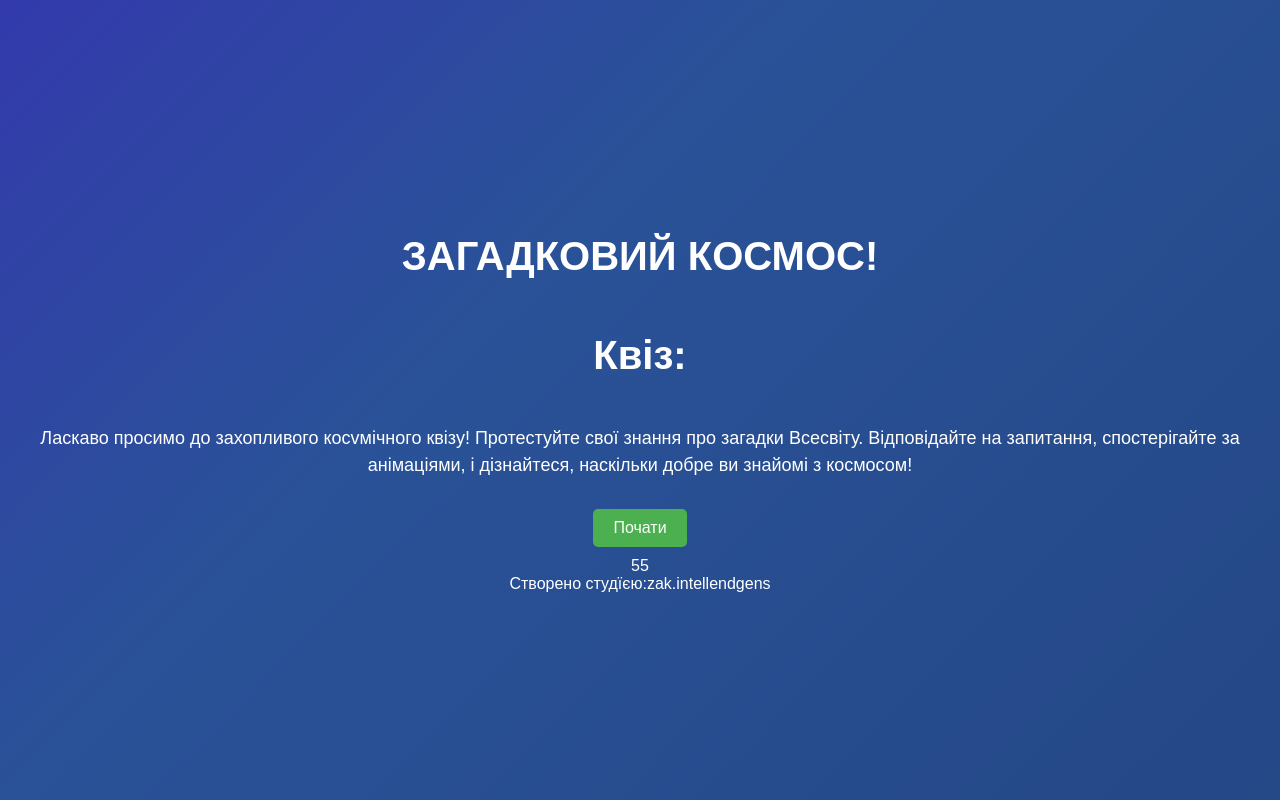
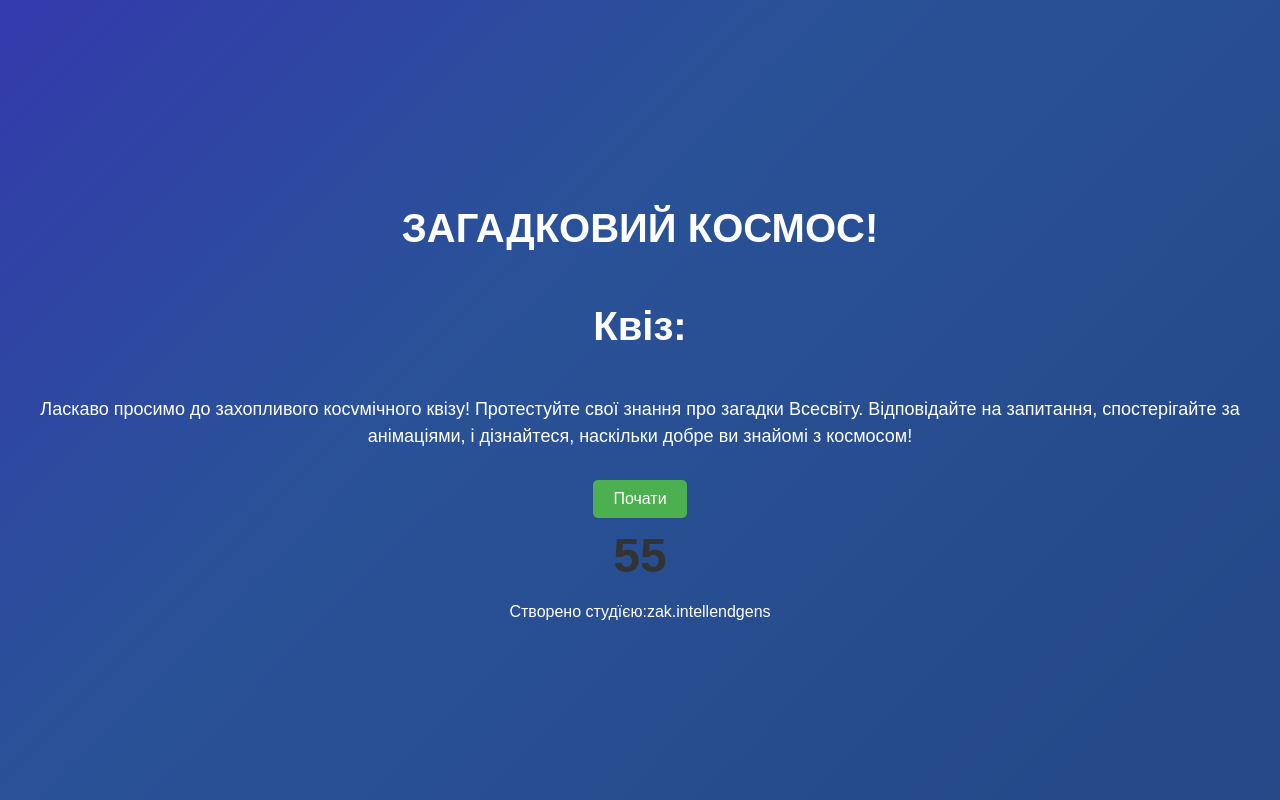
Before and after one commit to faggggg123459/kvizz-kosmos, a plain HTML site: page index.html in a window 1280 px wide. Drawn offline with Linux system fonts and the light colour scheme.

Commit message:
Update style.css

```diff
--- a/style.css
+++ b/style.css
@@ -73,3 +73,20 @@ body {
     margin-bottom: 20px;
     border-radius: 10px;
   }
+  body {
+    font-family: Arial, sans-serif;
+    display: flex;
+    flex-direction: column;
+    align-items: center;
+    justify-content: center;
+    height: 100vh;
+    margin: 0;
+    background-color: #f9f9f9;
+}
+
+#timer {
+    font-size: 48px;
+    font-weight: bold;
+    margin-bottom: 20px;
+    color: #333;
+}
```
